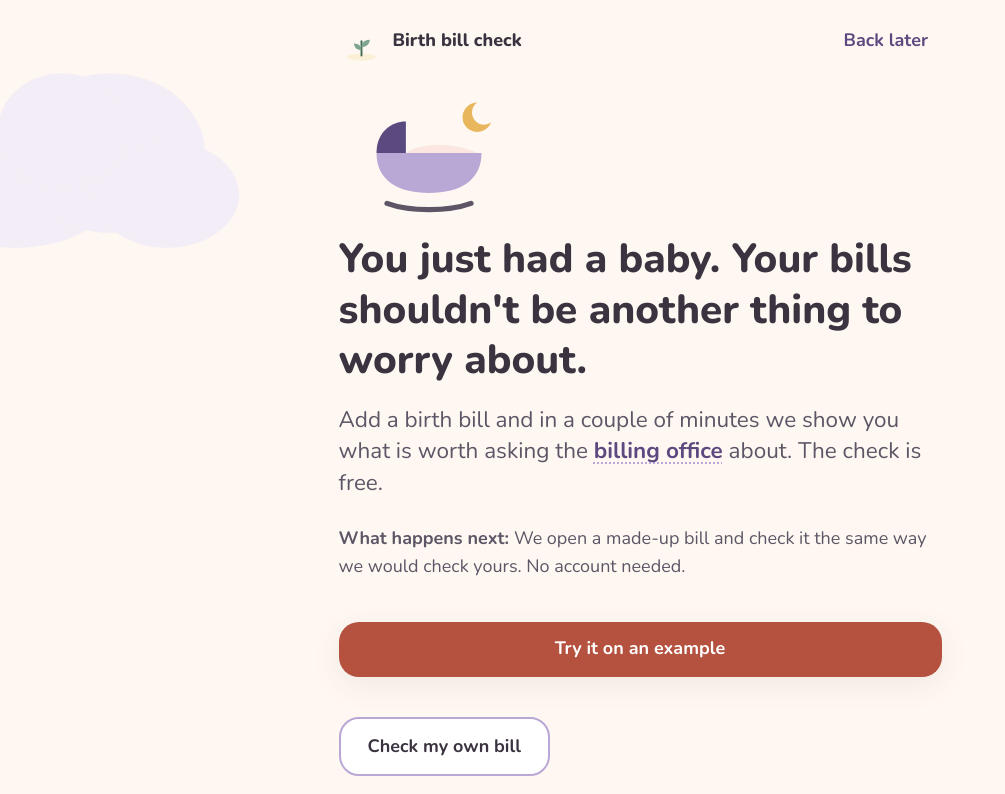
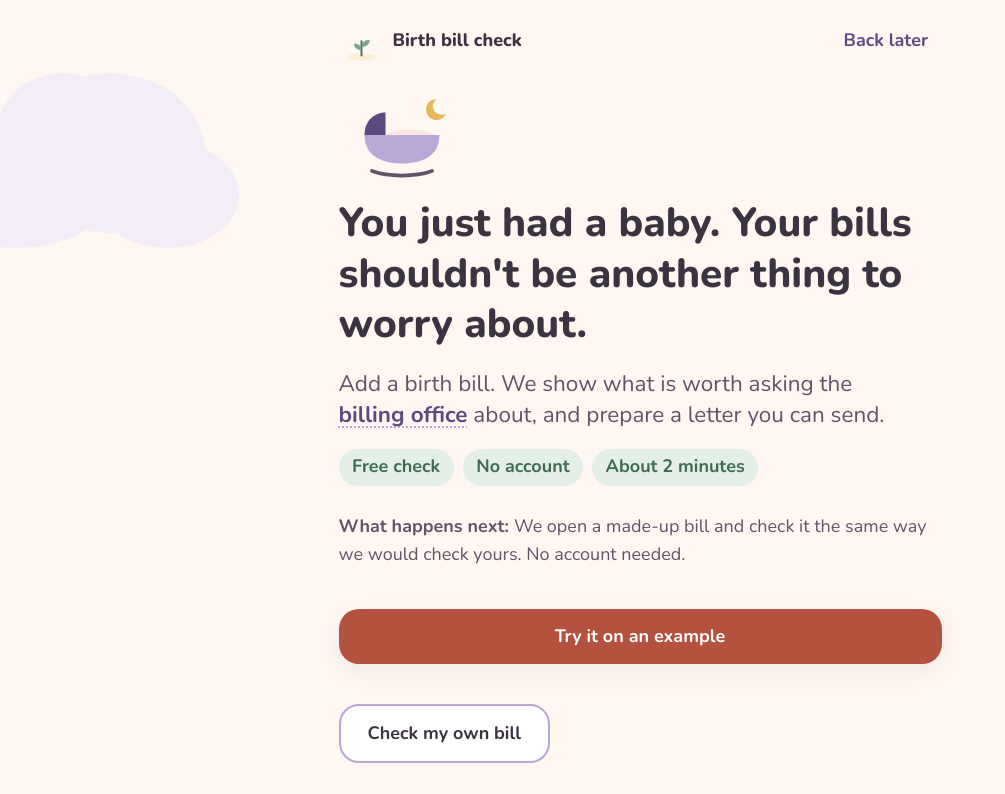
Before and after one commit to KhursandAtajanovAI/business-camp-2, a Next.js app: page / in a window 1280 px wide. Shown: the top 794 px of the page, without its empty margins (0-1005 px from the left). Built offline with nearby package versions, Linux system fonts and the light colour scheme.

Commit message:
Stage 6 / Commit 2: the first screen tells a parent what this is, what it costs and what to do in ten seconds
Co-Authored-By: Claude Fable 5.2 <noreply@anthropic.com>
Claude-Session: https://claude.ai/code/session_011aae5RQfqLsKXUipDhNS2A

```diff
--- a/src/app/_strings/home.ts
+++ b/src/app/_strings/home.ts
@@ -1,6 +1,7 @@
 export const home = {
   title: "You just had a baby. Your bills shouldn't be another thing to worry about.",
-  lead: "Add a birth bill and in a couple of minutes we show you what is worth asking the billing office about. The check is free.",
+  lead: "Add a birth bill. We show what is worth asking the billing office about, and prepare a letter you can send.",
+  quickFacts: ["Free check", "No account", "About 2 minutes"],
   trySample: "Try it on an example",
   trySampleWorking: "Reading the example",
   trySampleNote: "We open a made-up bill and check it the same way we would check yours.",
--- a/src/app/home/home-screen.tsx
+++ b/src/app/home/home-screen.tsx
@@ -14,9 +14,14 @@ export function HomeScreen() {
     <PageShell>
       <ResumeCard />
       <section className="flex flex-col gap-4">
-        <Cradle className="h-28 w-40 animate-settle" />
+        <Cradle className="h-20 w-28 animate-settle" />
         <h1 className="text-3xl font-extrabold leading-tight sm:text-4xl">{home.title}</h1>
         <p className="text-xl text-ink-soft"><WithHints text={home.lead} /></p>
+        <ul className="flex flex-wrap gap-2" aria-label={home.stepsTitle}>
+          {home.quickFacts.map((fact) => (
+            <li key={fact} className="rounded-full bg-sage-soft px-3 py-1 font-bold text-sage-deep">{fact}</li>
+          ))}
+        </ul>
       </section>
       <NextStep note={`${home.trySampleNote} ${home.noAccount}`}>
         <TrySample />
```
Also changed, not shown: src/app/home/README.md.
